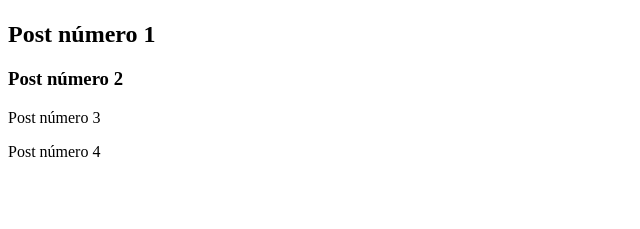
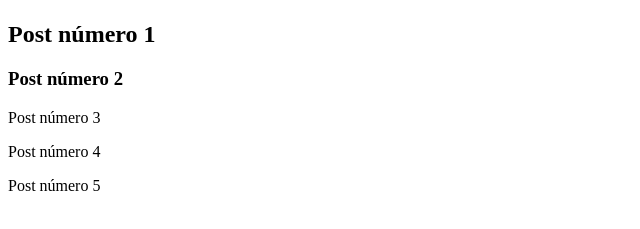
Before and after one commit to julianossgs/aulagithub, a plain HTML site: page Blog.html in a window 1280 px wide. Shown: the part 59-288 px from the top of the page, without its empty margins (0-640 px from the left). Drawn offline with Linux system fonts and the light colour scheme.

Commit message:
Acrescentado post numero 5

```diff
--- a/Blog.html
+++ b/Blog.html
@@ -12,5 +12,6 @@
     <h3>Post número 2</h3>
     <p>Post número 3</p>
     <p>Post número 4</p>
+    <p>Post número 5</p>
 </body>
 </html>
```
